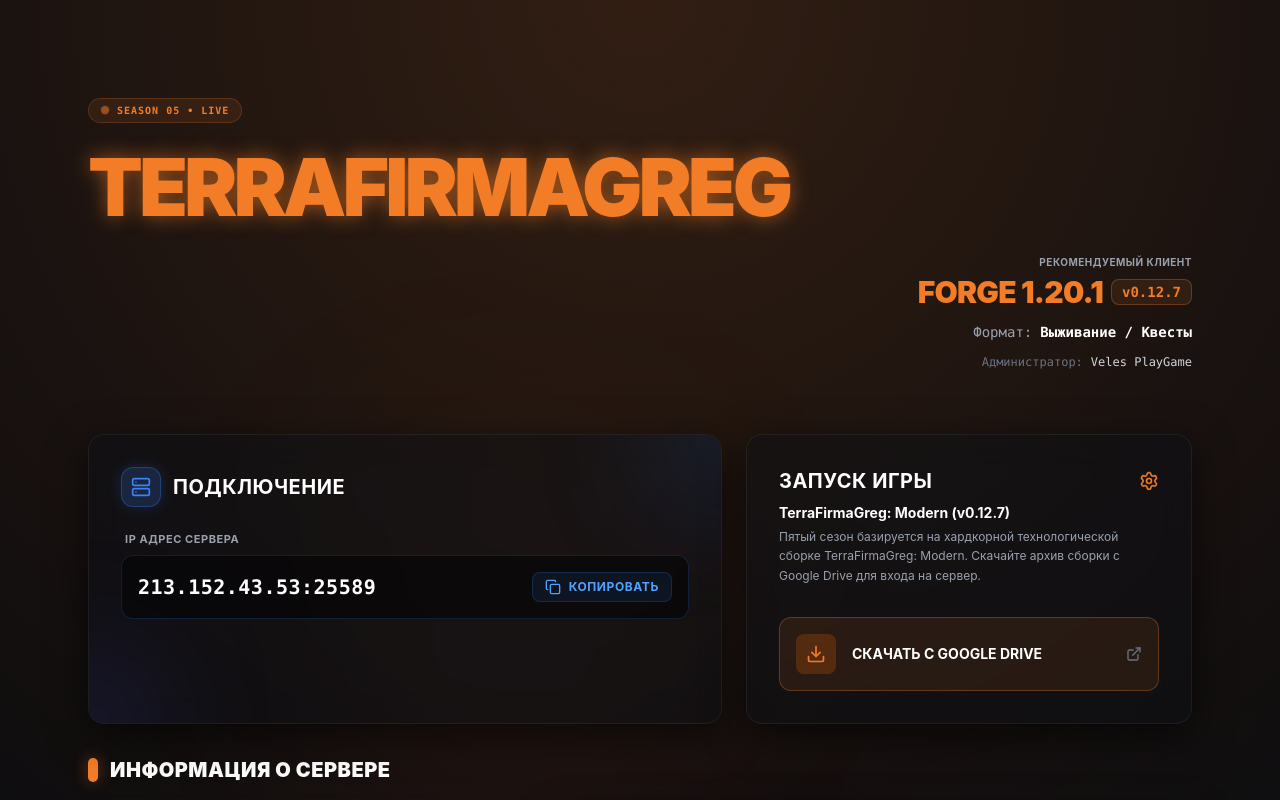
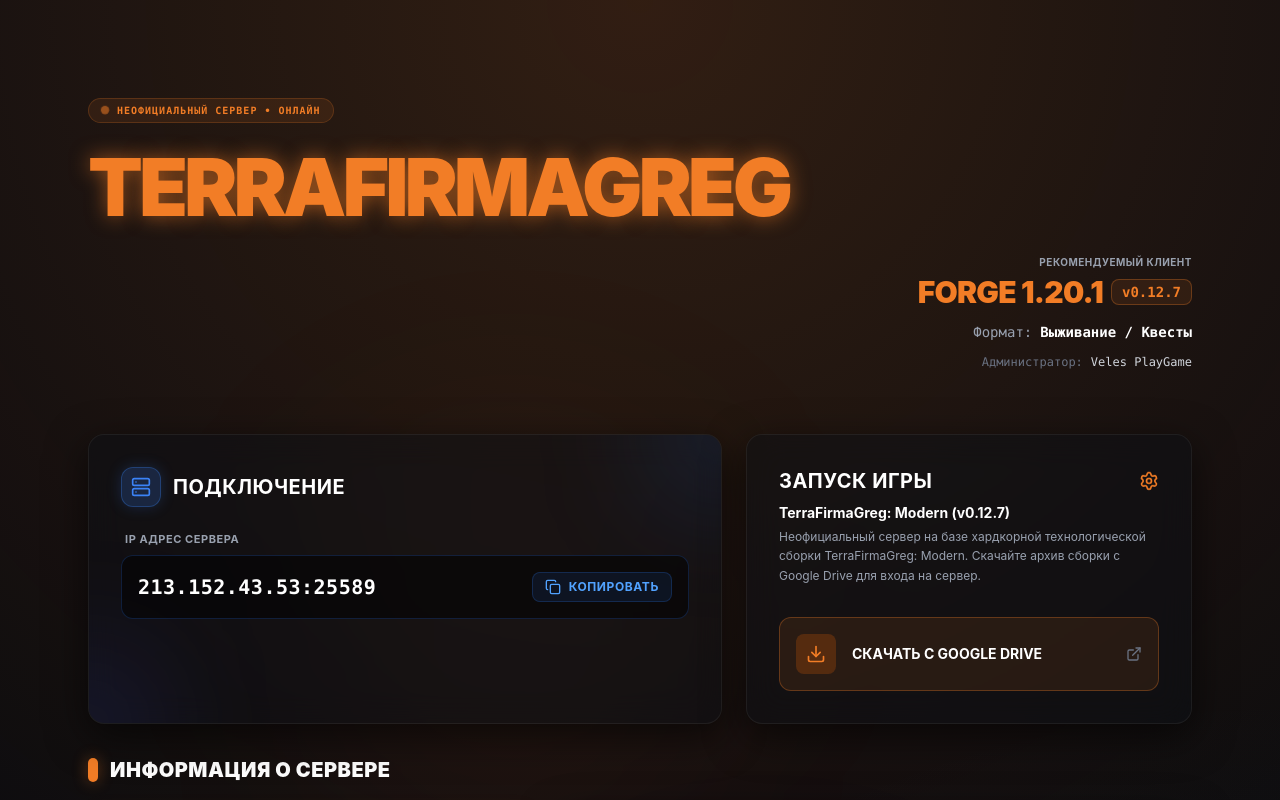
Before and after one commit to kutsandriy14-cyber/Veles-saite, a Next.js app: page / in a window 1280 px wide. Shown: the top 800 px of the page. Built offline with nearby package versions, Linux system fonts and the light colour scheme.

Commit message:
chore: update project branding to unofficial status
Remove season references and label the project as an unofficial community server to reflect the current project status accurately.

```diff
--- a/app/layout.tsx
+++ b/app/layout.tsx
@@ -2,8 +2,8 @@
 import './globals.css';
 
 export const metadata: Metadata = {
-  title: 'TerraFirmaGreg: Modern Veles PlayGame - Season 5',
-  description: 'Официальный игровой сервер Minecraft TerraFirmaGreg: Modern v0.12.7 (1.20.1 Forge) Сезон 05 от Veles PlayGame.',
+  title: 'TerraFirmaGreg: Modern | Veles PlayGame',
+  description: 'Неофициальный игровой сервер Minecraft TerraFirmaGreg: Modern v0.12.7 (1.20.1 Forge) от сообщества Veles PlayGame.',
 };
 
 export default function RootLayout({children}: {children: React.ReactNode}) {
--- a/app/page.tsx
+++ b/app/page.tsx
@@ -51,7 +51,7 @@
           <div className="mb-6">
             <span className="inline-flex items-center gap-2 px-3 py-1 bg-[#f27d26]/10 border border-[#f27d26]/20 rounded-full">
               <span className="w-2 h-2 rounded-full bg-[#f27d26] pulse-glow"></span>
-              <span className="text-[10px] font-bold text-[#f27d26] tracking-widest uppercase font-mono">Season 05 • Live</span>
+              <span className="text-[10px] font-bold text-[#f27d26] tracking-widest uppercase font-mono">Неофициальный сервер • Онлайн</span>
             </span>
           </div>
 
@@ -137,7 +137,7 @@
               <div className="mb-8">
                 <div className="text-sm font-bold text-white mb-1">TerraFirmaGreg: Modern (v0.12.7)</div>
                 <div className="text-xs text-gray-400 leading-relaxed">
-                  Пятый сезон базируется на хардкорной технологической сборке TerraFirmaGreg: Modern. Скачайте архив сборки с Google Drive для входа на сервер.
+                  Неофициальный сервер на базе хардкорной технологической сборки TerraFirmaGreg: Modern. Скачайте архив сборки с Google Drive для входа на сервер.
                 </div>
               </div>
 
--- a/metadata.json
+++ b/metadata.json
@@ -1,6 +1,6 @@
 {
   "name": "TerraFirmaGregModern",
-  "description": "Сайт майнкрафт сервера TerraFirmaGreg: Modern (Сезон 5) от Veles PlayGame. Ссылки на сборку, Discord, Telegram, TikTok и IP адреса сервера.",
+  "description": "Сайт майнкрафт сервера TerraFirmaGreg: Modern от сообщества Veles PlayGame. Ссылки на сборку, Discord, Telegram, TikTok и IP адрес сервера.",
   "requestFramePermissions": [],
   "majorCapabilities": ["MAJOR_CAPABILITY_SERVER_SIDE_GEMINI_API"]
 }
```
Also changed, not shown: 1 other file (tests, documents, lock files or other folders).
